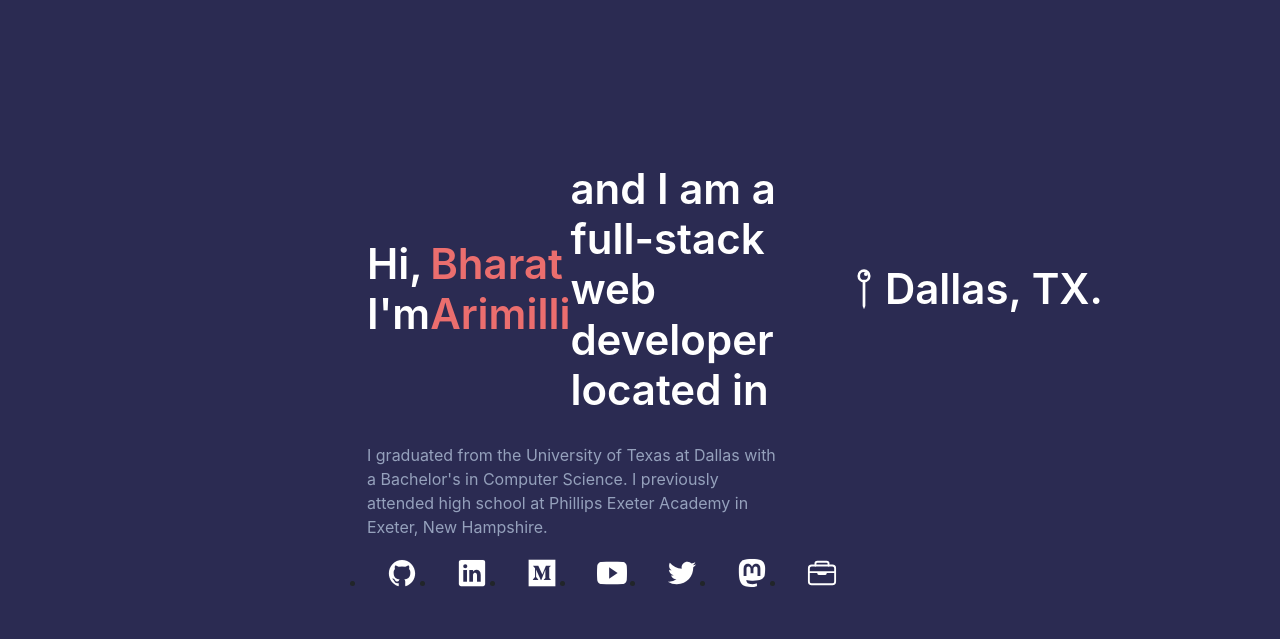
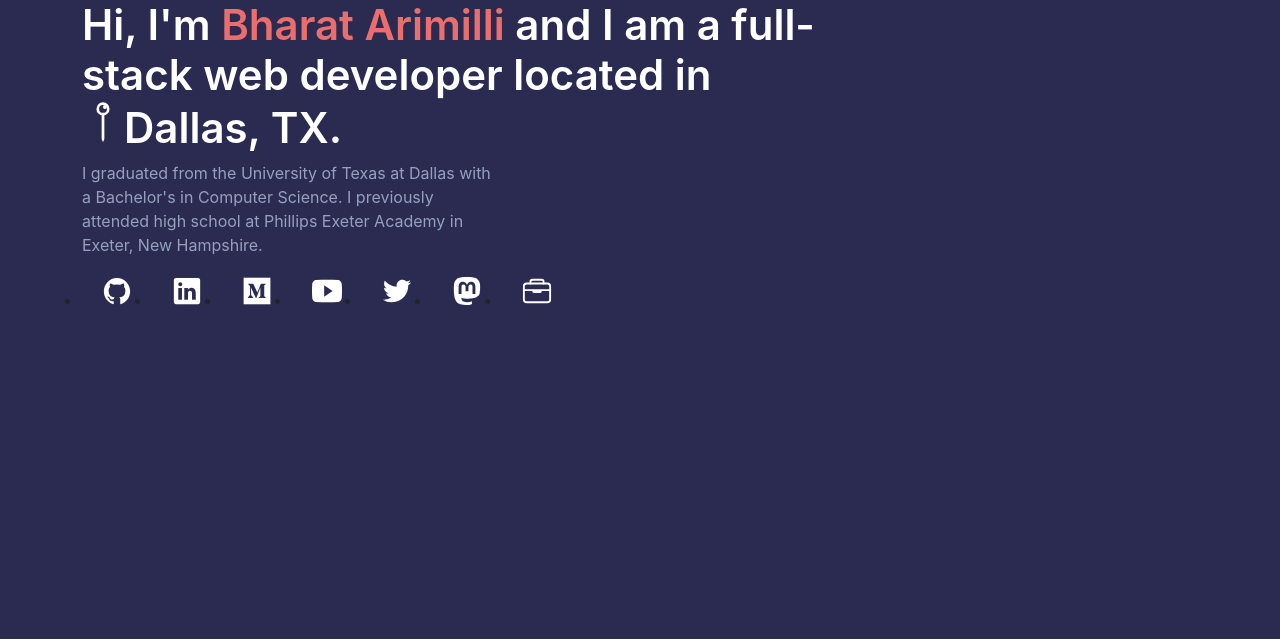
Before and after one commit to bharatari/bharatari.github.io, a plain HTML site: page index.html in a window 1280 px wide. Drawn offline with nearby package versions, Linux system fonts and the light colour scheme; a web font is replaced by a local one.

Commit message:
More styling fixes

```diff
--- a/css/styles.css
+++ b/css/styles.css
@@ -39,15 +39,12 @@ body {
   color: white;
   font-weight: 600;
   font-size: 42px;
-  display: flex;
-  align-items: center;
 }
 
 .description {
   font-family: var(--primary-font);
   color: rgb(149, 161, 188);
   font-weight: 400;
-  margin-top: 20px;
 }
 
 .highlight {
@@ -56,8 +53,6 @@ body {
 
 .location-text {
   white-space: nowrap;
-  display: inline-flex;
-  align-items: center;
 }
 
 .social-links {
--- a/index.html
+++ b/index.html
@@ -15,8 +15,8 @@
 <body>
   <div class="background">
     <div class="container full-height">
-      <div class="row flex-container full-height">
-        <div class="col-md-8 offset-md-2">
+      <div class="row d-flex full-height">
+        <div class="col-md-8">
           <h2 class="jumbo-text">Hi, I'm <span class="highlight">Bharat Arimilli</span> and I am a full-stack web developer located in <span class="location-text"><ion-icon name="pin-outline"></ion-icon>Dallas, TX.</span></h2>
           <div class="row">
             <div class="col-md-7">
```
